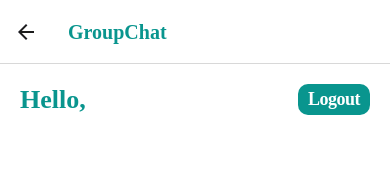
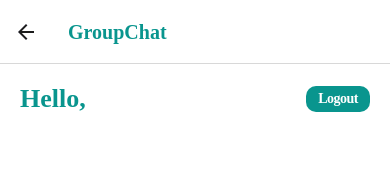
Before and after one commit to MDude007/GroupChat, a React Native app in the folder GroupChat/: screen /HomeScreen in a window 390 px wide. Shown: the top 174 px of the page. Built offline with nearby package versions, Linux system fonts and the light colour scheme.

Commit message:
logout text fix

```diff
--- a/GroupChat/src/screens/HomeScreen.js
+++ b/GroupChat/src/screens/HomeScreen.js
@@ -76,14 +76,14 @@ const styles = StyleSheet.create({
     },
     logoutContainer: {
         backgroundColor: '#09958E',
-        paddingHorizontal: 10,
+        paddingHorizontal: 12,
         paddingVertical: 5,
         borderRadius: 10
     },
     logoutText: {
         fontFamily: 'Avenir',
         fontWeight: 'bold',
-        fontSize: 18,
+        fontSize: 14,
         color: 'white',
         letterSpacing: -0.5
     },
```
